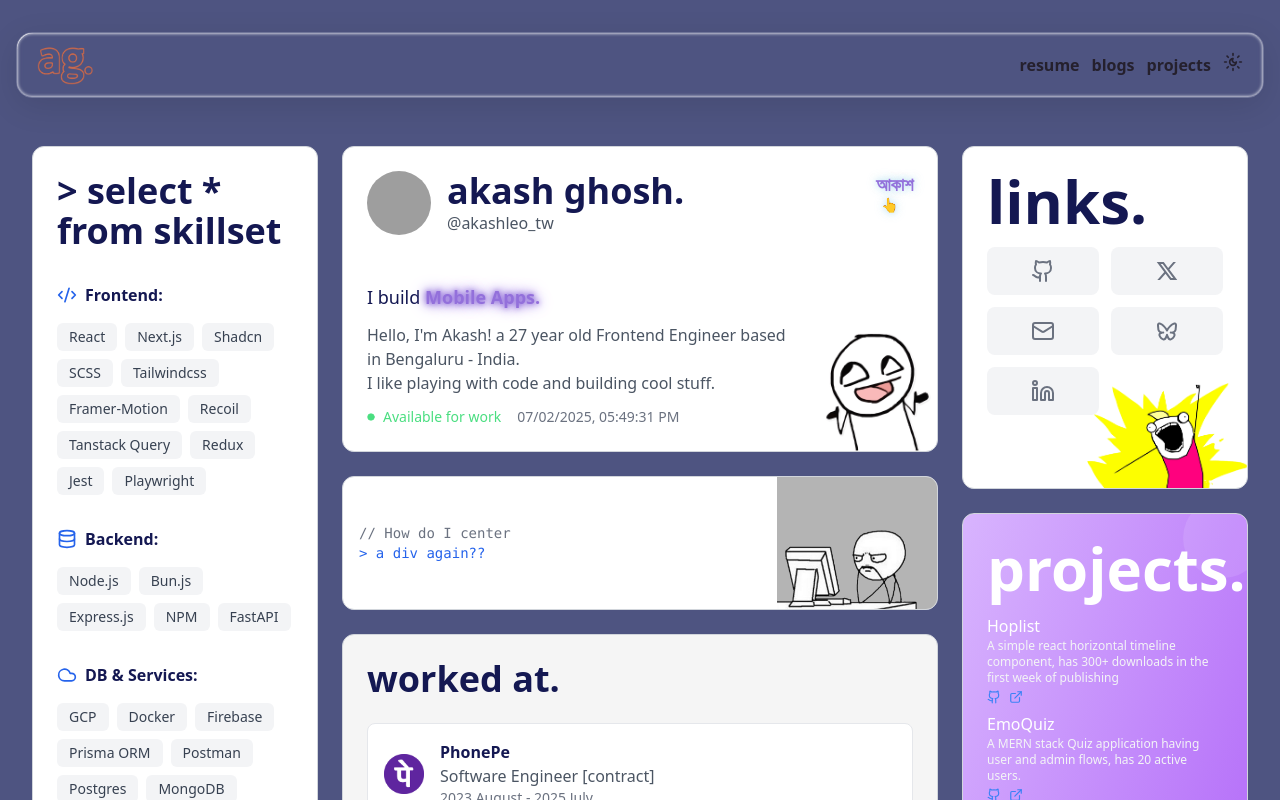
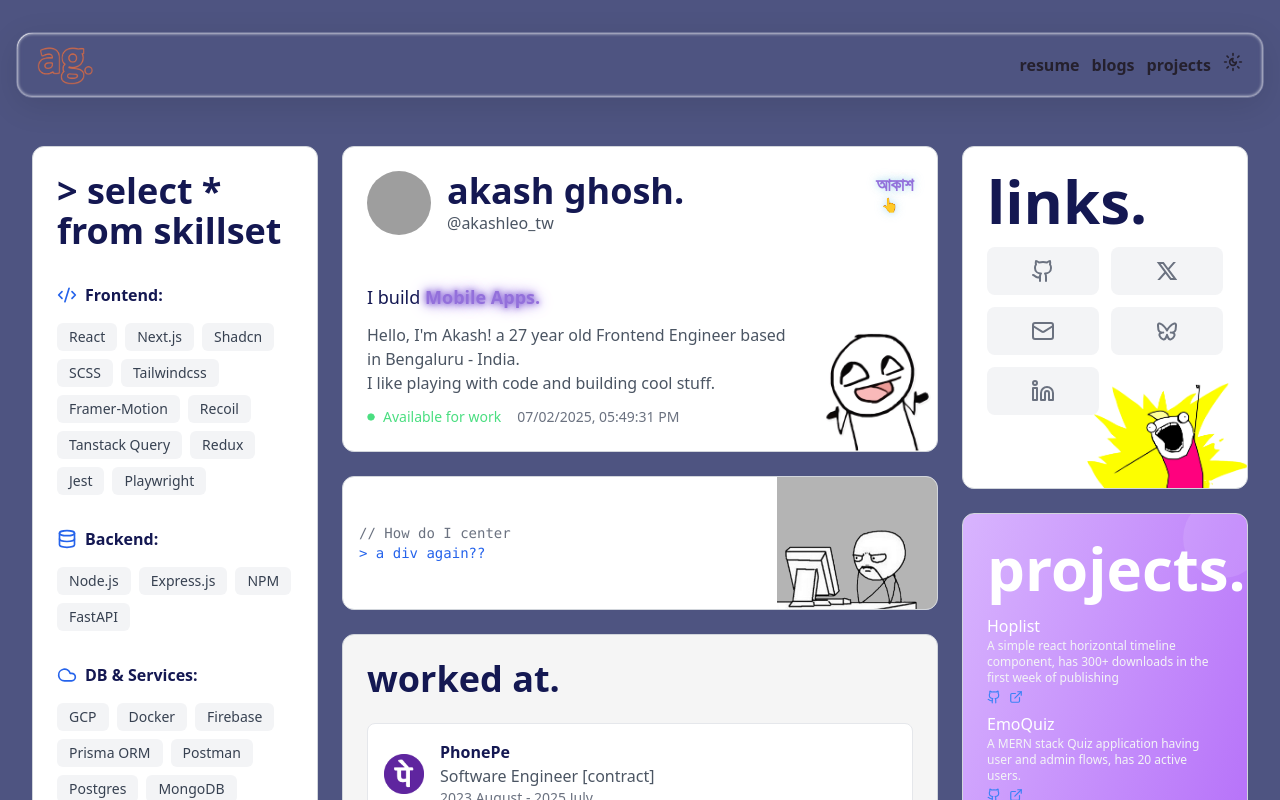
Before and after one commit to akashleo/portfolio-rage, a React (Vite) app: page / in a window 1280 px wide. Shown: the top 800 px of the page. Built offline with nearby package versions, Linux system fonts and the light colour scheme; grey boxes are pictures that could not be loaded.

Commit message:
chore: details update

```diff
--- a/src/components/TechStack.tsx
+++ b/src/components/TechStack.tsx
@@ -32,7 +32,7 @@ const TechStack = () => {
   ];
 
   const backendTechs = [
-    'Node.js', 'Bun.js', 'Express.js', 'NPM', 'FastAPI'
+    'Node.js', 'Express.js', 'NPM', 'FastAPI'
   ];
 
   const dbServices = [
```
